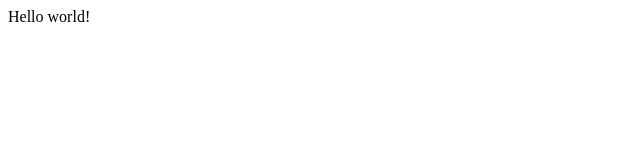
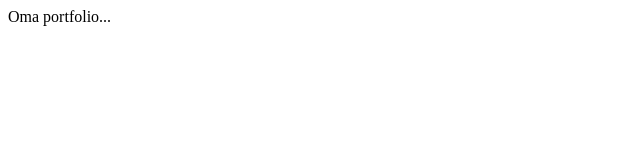
Before and after one commit to joolei98/joolei98.github.io, a plain HTML site: page index.html in a window 1280 px wide. Shown: the full height of the page, 0-640 px from the left. Drawn offline with Linux system fonts and the light colour scheme.

Commit message:
eka commit

```diff
--- a/index.html
+++ b/index.html
@@ -1,8 +1,8 @@
 <html>
   <head>
-    <title>Github Pages</title>
+    <title>Portfolio</title>
   </head>
   <body>
-      Hello world!
+      Oma portfolio...
   </body>
 </html>
```
